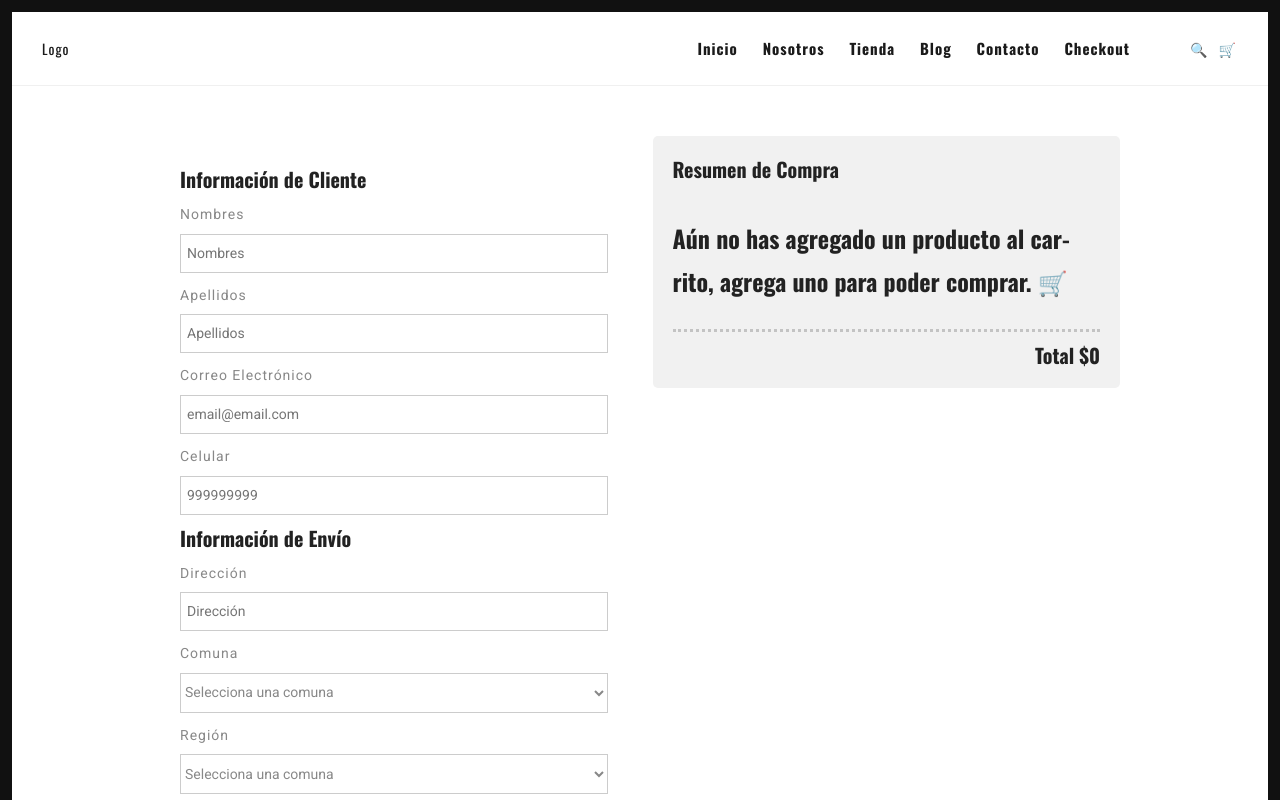
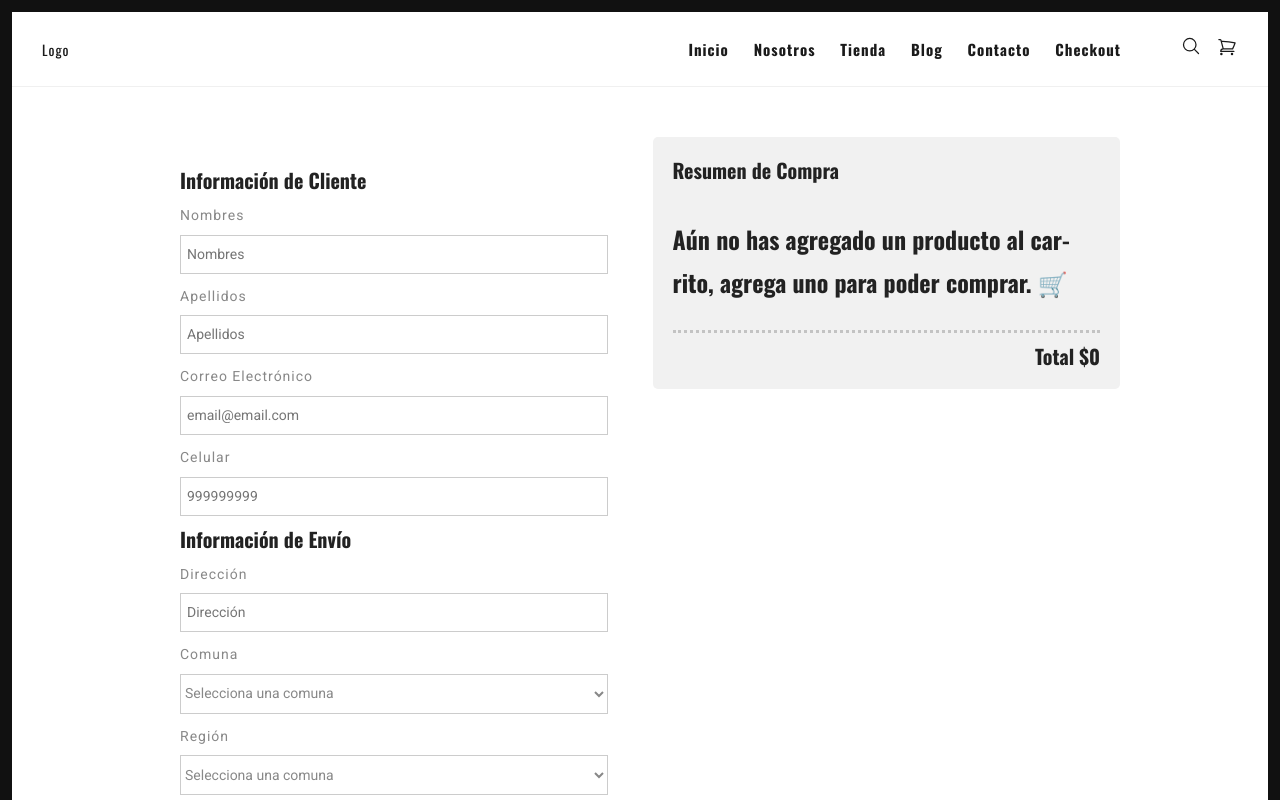
Before and after one commit to wherreral/paraCris, a website: page HTML-Moschino1.0.0/checkout.html in a window 1280 px wide. Shown: the top 800 px of the page. Drawn offline with nearby package versions, Linux system fonts and the light colour scheme; files whose address does not match are found by name; a web font is replaced by a local one.

Commit message:
update search and shopping cart icon from emojis to svg

```diff
--- a/HTML-Moschino1.0.0/checkout.html
+++ b/HTML-Moschino1.0.0/checkout.html
@@ -113,7 +113,9 @@
                 class="menu__cart-button"
                 id="search-button"
               >
-                <span>🔍</span>
+                <svg xmlns="http://www.w3.org/2000/svg" fill="none" viewBox="0 0 24 24" stroke-width="1.5" stroke="currentColor" class="size-6">
+                  <path stroke-linecap="round" stroke-linejoin="round" d="m21 21-5.197-5.197m0 0A7.5 7.5 0 1 0 5.196 5.196a7.5 7.5 0 0 0 10.607 10.607Z" />
+                </svg>
               </button>
             </menu>
           </div>
@@ -122,7 +124,9 @@
             class="menu__cart-button"
             id="menu-shopping-cart-button"
           >
-            <span>🛒</span>
+            <svg xmlns="http://www.w3.org/2000/svg" fill="none" viewBox="0 0 24 24" stroke-width="1.5" stroke="currentColor" class="size-6">
+              <path stroke-linecap="round" stroke-linejoin="round" d="M2.25 3h1.386c.51 0 .955.343 1.087.835l.383 1.437M7.5 14.25a3 3 0 0 0-3 3h15.75m-12.75-3h11.218c1.121-2.3 2.1-4.684 2.924-7.138a60.114 60.114 0 0 0-16.536-1.84M7.5 14.25 5.106 5.272M6 20.25a.75.75 0 1 1-1.5 0 .75.75 0 0 1 1.5 0Zm12.75 0a.75.75 0 1 1-1.5 0 .75.75 0 0 1 1.5 0Z" />
+            </svg>
           </button>
         </div>
         <!-- #End Menu Actions -->
--- a/public/css/menu-bar.css
+++ b/public/css/menu-bar.css
@@ -3,7 +3,7 @@
   color: #1a1a1a;
   padding: 1rem 1.5rem;
   border-bottom: 1px solid #f0f0f0;
-    font-family: 'Oswald', 'Arial', Tahoma;
+  font-family: "Oswald", "Arial", Tahoma;
 }
 
 .menu__container {
@@ -50,6 +50,13 @@
   font-weight: 700;
   border: 0;
   padding: 0;
+  color: #1a1a1a;
+}
+
+.menu__cart-button > svg {
+  color: #1a1a1a;
+  width: 20px;
+  height: 20px;
 }
 
 .menu__badge {
--- a/public/css/search-bar.css
+++ b/public/css/search-bar.css
@@ -2,7 +2,7 @@
   display: flex;
   align-items: center;
   justify-content: space-between;
-    column-gap: 10px;
+  column-gap: 15px;
 }
 
 .search__dialog {
```
Also changed, not shown: HTML-Moschino1.0.0/shop-single.html (+6 -2 lines), HTML-Moschino1.0.0/shop.html (+6 -2 lines). Lines whose indentation alone changed are shown as unchanged.
